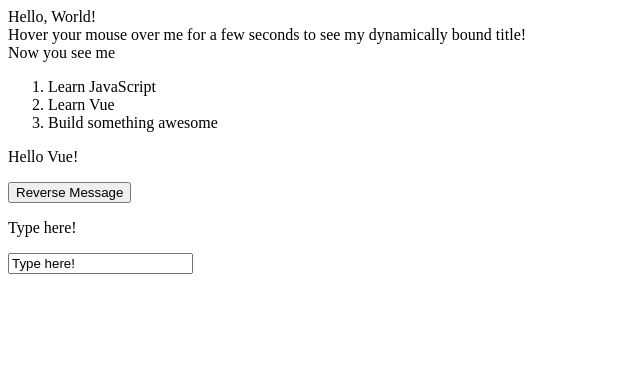
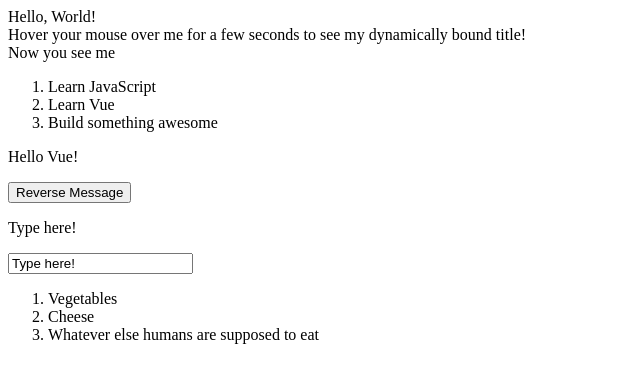
Before and after one commit to yhoiseth/codeceptjs, a website: page index.html in a window 1280 px wide. Shown: the whole page, without its empty margins (0-640 px from the left). Drawn offline with nearby package versions, Linux system fonts and the light colour scheme.

Commit message:
Add grocery list

```diff
--- a/index.html
+++ b/index.html
@@ -36,6 +36,16 @@
 <div id="app-6">
     <p>{{ message }}</p>
     <input v-model="message">
+</div>
+
+<div id="app-7">
+    <ol>
+        <todo-item
+            v-for="item in groceryList"
+            v-bind:todo="item"
+            v-bind:key="item.id"
+        ></todo-item>
+    </ol>
 </div>
 
 <script>
@@ -90,6 +100,31 @@
         },
     });
 
+    Vue.component('todo-item', {
+        props: ['todo'],
+        template: '<li>{{ todo.text }}</li>',
+    });
+
+    var app7 = new Vue({
+        el: '#app-7',
+        data: {
+            groceryList: [
+                {
+                    id: 0,
+                    text: 'Vegetables',
+                },
+                {
+                    id: 1,
+                    text: 'Cheese',
+                },
+                {
+                    id: 2,
+                    text: 'Whatever else humans are supposed to eat',
+                }
+            ],
+        },
+    });
+
 </script>
 </body>
 </html>
```
